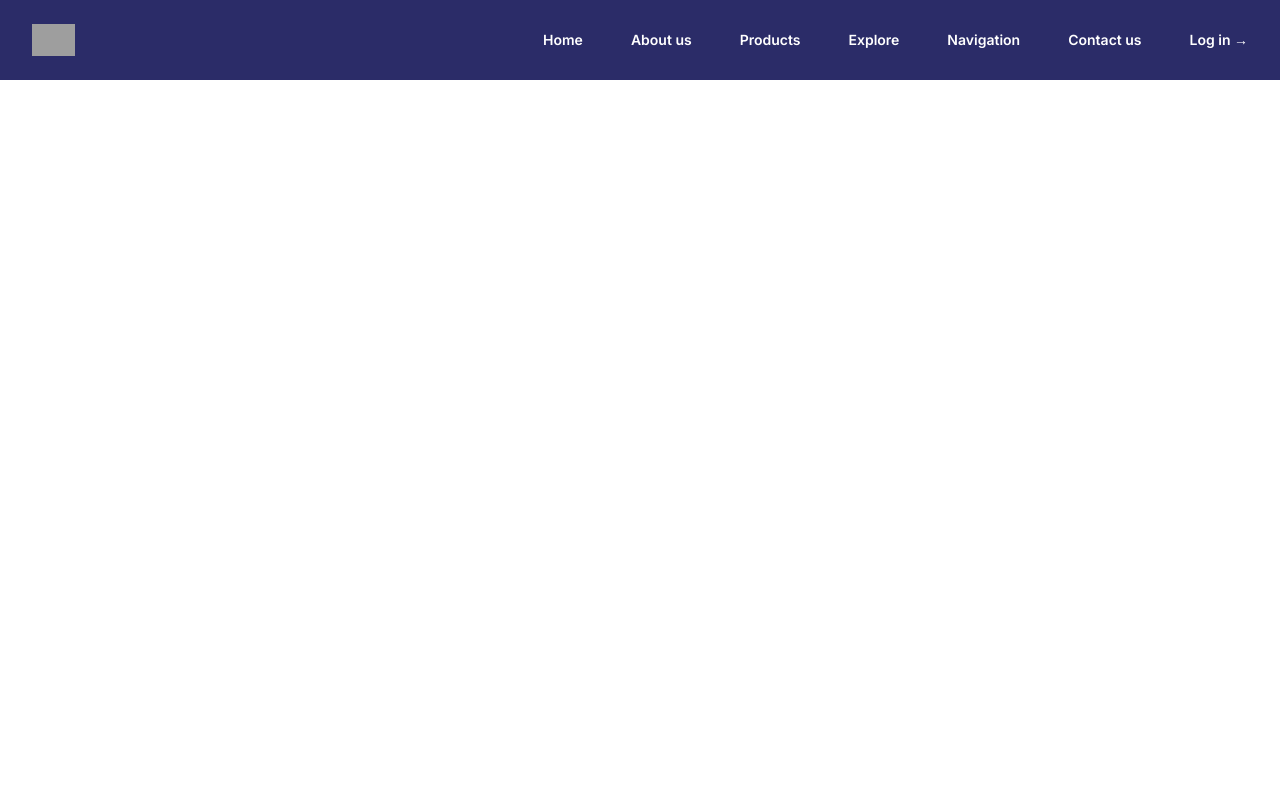
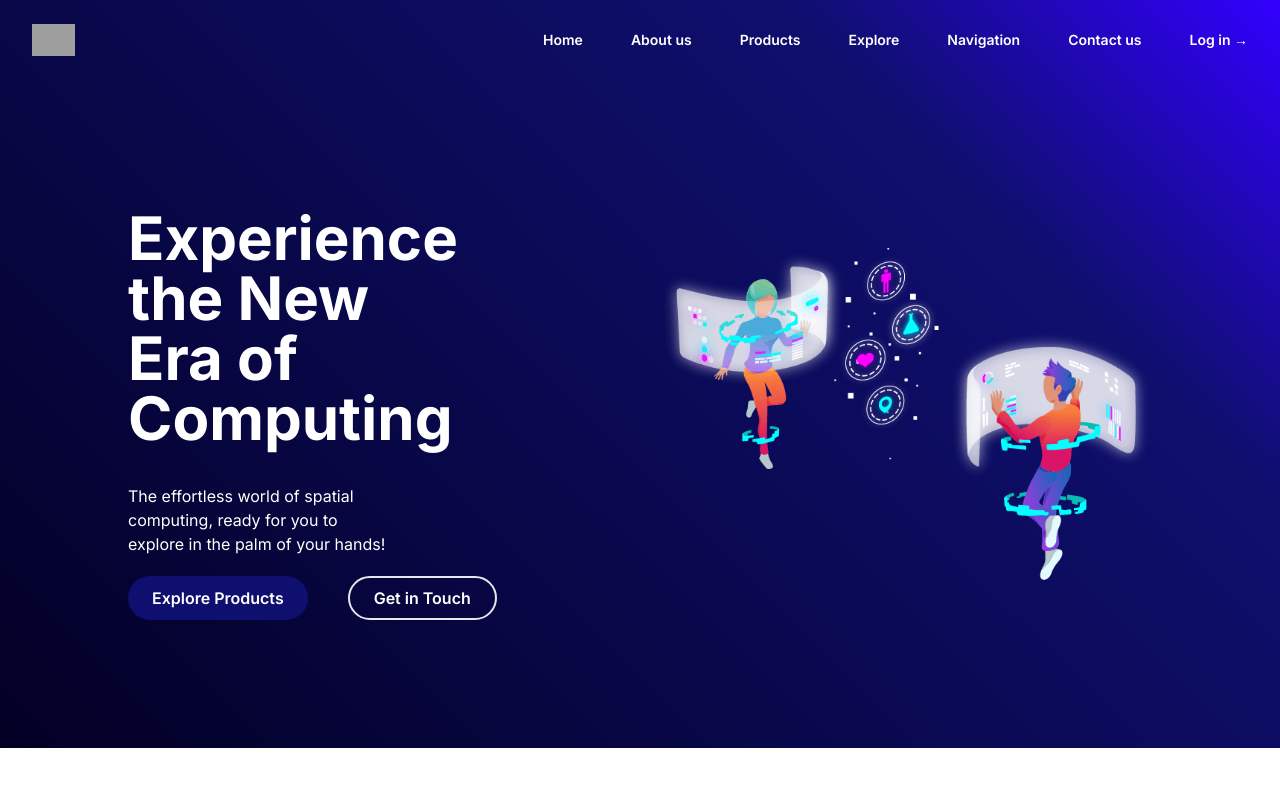
Before and after one commit to abhayratnakar123/gati-frontend, a Next.js app: page / in a window 1280 px wide. Shown: the top 786 px of the page. Built offline with nearby package versions, Linux system fonts and the light colour scheme; grey boxes are pictures that could not be loaded.

Commit message:
abhay-Homepage styling

```diff
--- a/src/app/page.tsx
+++ b/src/app/page.tsx
@@ -3,7 +3,9 @@ import HomePage from "@/components/homePage"
 
 export default function Home() {
   return (
-    <div className="">
+    <div className=""
+    style={{ background: 'linear-gradient(45deg, rgba(2,0,36,1) 0%, rgba(15,15,111,1) 76%, rgba(50,0,255,1) 100%)' }}
+    >
    <HomePage/>
 
     </div>
--- a/src/components/header/index.tsx
+++ b/src/components/header/index.tsx
@@ -68,7 +68,7 @@ export default function Example() {
   const [mobileMenuOpen, setMobileMenuOpen] = useState(false);
 
   return (
-    <header className="bg-[#2b2c68]">
+    <header className="">
       <nav
         aria-label="Global"
         className="mx-auto flex  items-center justify-between p-6 lg:px-8"
--- a/src/components/homePage/index.tsx
+++ b/src/components/homePage/index.tsx
@@ -1,10 +1,12 @@
 import React from 'react'
 import Header from '../header'
+import { Main } from '../main'
 
 const Home=()=> {
   return (
     <div>
       <Header/>
+      <Main></Main>
     </div>
   )
 }
--- /dev/null
+++ b/src/components/main/index.tsx
@@ -0,0 +1,56 @@
+import React from "react";
+
+export const Main = () => {
+  return (
+    <div className="text-white h-full  p-32 flex lg:flex-row items-center justify-center md:flex-col sm:flex-col">
+      <div className="flex flex-col">
+
+      <style>
+        {`
+          @keyframes fadeInUp {
+            from {
+              opacity: 0;
+              transform: translateY(20px);
+            }
+            to {
+              opacity: 1;
+              transform: translateY(0);
+            }
+          }
+          .fadeInUp {
+            animation: fadeInUp 2s ease-out forwards;
+          }
+        `}
+      </style>
+      <div className='text-6xl font-bold mb-4 w-1/2 fadeInUp'>
+        Experience the New Era of Computing
+      </div>
+        {/* <div className="text-6xl font-bold mb-4 w-1/2 ">
+          Experience the New Era of Computing
+        </div> */}
+
+        <div className="mt-5 w-1/2">
+          The effortless world of spatial computing, ready for you to explore in
+          the palm of your hands!
+        </div>
+        <div className="flex gap-10 mt-5">
+        <button className="px-6  bg-[#0f0f6f] text-white font-semibold rounded-full hover:bg-blue-700 transition duration-300">
+          Explore Products
+        </button>
+        <button className="px-6 py-2 border-2  text-white font-semibold rounded-full hover:bg-gray-600 transition duration-300">
+          Get in Touch
+        </button>
+      </div>
+      </div>
+
+      <div className="w-full">
+
+        <img
+          src="/images/banner-bg.png"
+          alt="Banner Background"
+          className="w-full h-auto"
+        />
+      </div>
+    </div>
+  );
+};
```
Also changed, not shown: public/images/banner-bg.png (added).
